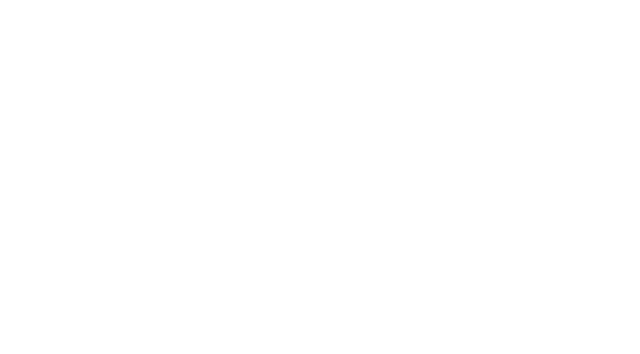
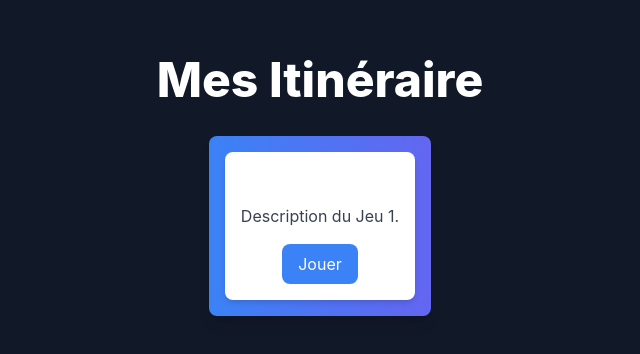
Before and after one commit to Milaweak/WANDERLOOM, a React (Create React App) app: page /favoris in a window 1280 px wide. Before the commit this address had no page. Shown: the part 214-568 px from the top of the page, without its empty margins (320-960 px from the left). Built offline with nearby package versions, Linux system fonts and the light colour scheme.

Commit message:
FavorisPage

```diff
--- a/src/App.js
+++ b/src/App.js
@@ -1,6 +1,9 @@
+import { BrowserRouter as Router, Route, Routes } from "react-router-dom";
+import Home from "./screens/home";
+import FavorisPage from "./screens/FavorisPage";
 
-import { BrowserRouter as Router, Route, Routes } from 'react-router-dom';
-import Home from './screens/home';
+
+
 import RegistrationForm from './screens/register';
 
 function App() {
@@ -10,6 +13,7 @@
         <Route path="/" element={<Home />} />
         <Route path="/inscription" element={<RegistrationForm /> } />
         {/*autres routes ici */}
+        <Route path="/favoris" element={<FavorisPage />} />
       </Routes>
     </Router>
   );
--- /dev/null
+++ b/src/screens/FavorisPage.jsx
@@ -0,0 +1,26 @@
+import React from "react";
+import { Link } from "react-router-dom";
+
+const FavorisPage = () => {
+  return (
+    <div>
+      <div className="bg-gray-900 text-white min-h-screen flex flex-col justify-center items-center">
+        <h1 className="text-5xl font-extrabold mb-8">Mes Itinéraire</h1>
+        <div className="bg-gradient-to-r from-blue-500 to-indigo-500 p-4 rounded-lg shadow-lg text-center">
+          <div className="bg-white p-4 rounded-lg shadow-md">
+            <h3 className="text-xl font-semibold mb-2">Nom du Jeu 1</h3>
+            <p className="text-gray-700">Description du Jeu 1.</p>
+            <Link
+              to="/jeu1"
+              className="mt-4 inline-block bg-blue-500 text-white px-4 py-2 rounded-lg hover:bg-blue-600 transition duration-300"
+            >
+              Jouer
+            </Link>
+          </div>
+        </div>
+      </div>
+    </div>
+  );
+};
+
+export default FavorisPage;
```
